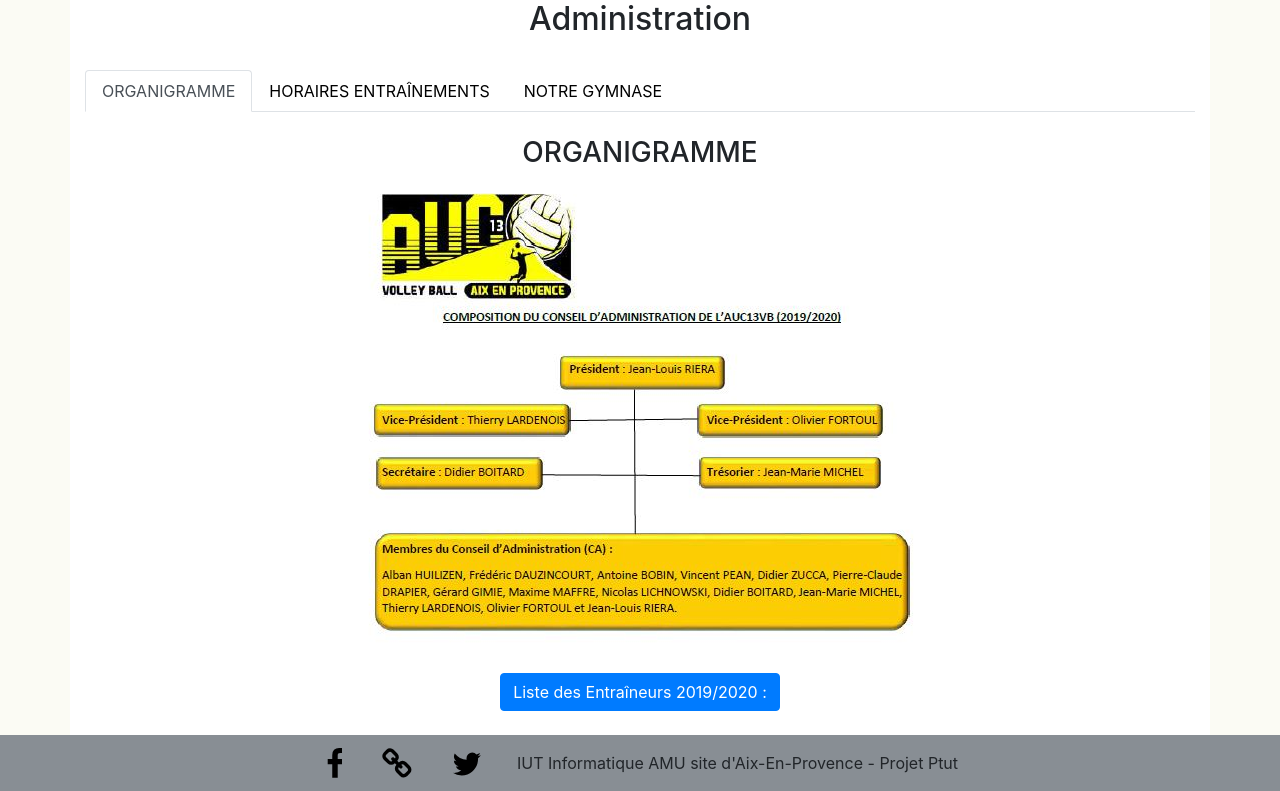
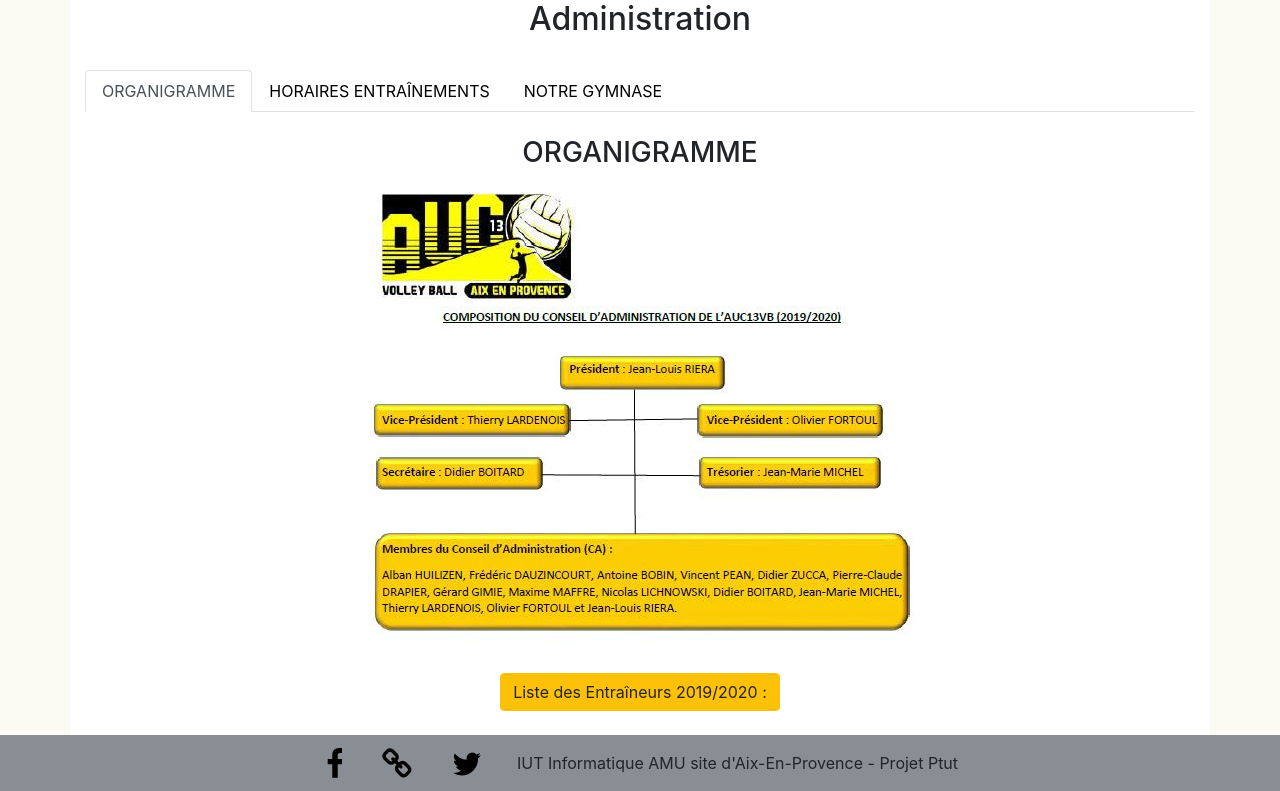
Before and after one commit to Maxime-Leclere/projetptut, a PHP site: page /frontend/administrative.php in a window 1280 px wide. Shown: the part 96-887 px from the top of the page. Run offline with PHP 8.4, Linux system fonts and the light colour scheme; the visitor is signed in with stand-in values (Sample User, id 1).

Commit message:
ajout partie flo

```diff
--- a/frontend/administrative.php
+++ b/frontend/administrative.php
@@ -29,7 +29,7 @@
                 <div id="organi" class="container tab-pane active"><br>
                     <h3>ORGANIGRAMME</h3>
                     <img class="rounded mx-auto d-block" src="assets/Img/Organi.jpg"><br>
-                    <button type="button" class="btn btn-primary rounded mx-auto d-block" data-toggle="collapse" data-target="#en">Liste des Entraîneurs 2019/2020 :</button><br>
+                    <button type="button" class="btn btn-warning rounded mx-auto d-block" data-toggle="collapse" data-target="#en">Liste des Entraîneurs 2019/2020 :</button><br>
                     <div id="en" class="collapse">
                         <table class="table">
                             <thead>
@@ -99,7 +99,6 @@
                             </tbody>
                         </table><br>
                     </div>
-
                 </div>
                 <div id="Hentr" class="container tab-pane fade"><br>
                     <h3>HORAIRES ENTRAÎNEMENTS</h3>
```
Also changed, not shown: frontend/club.php (+8 -1 lines).
